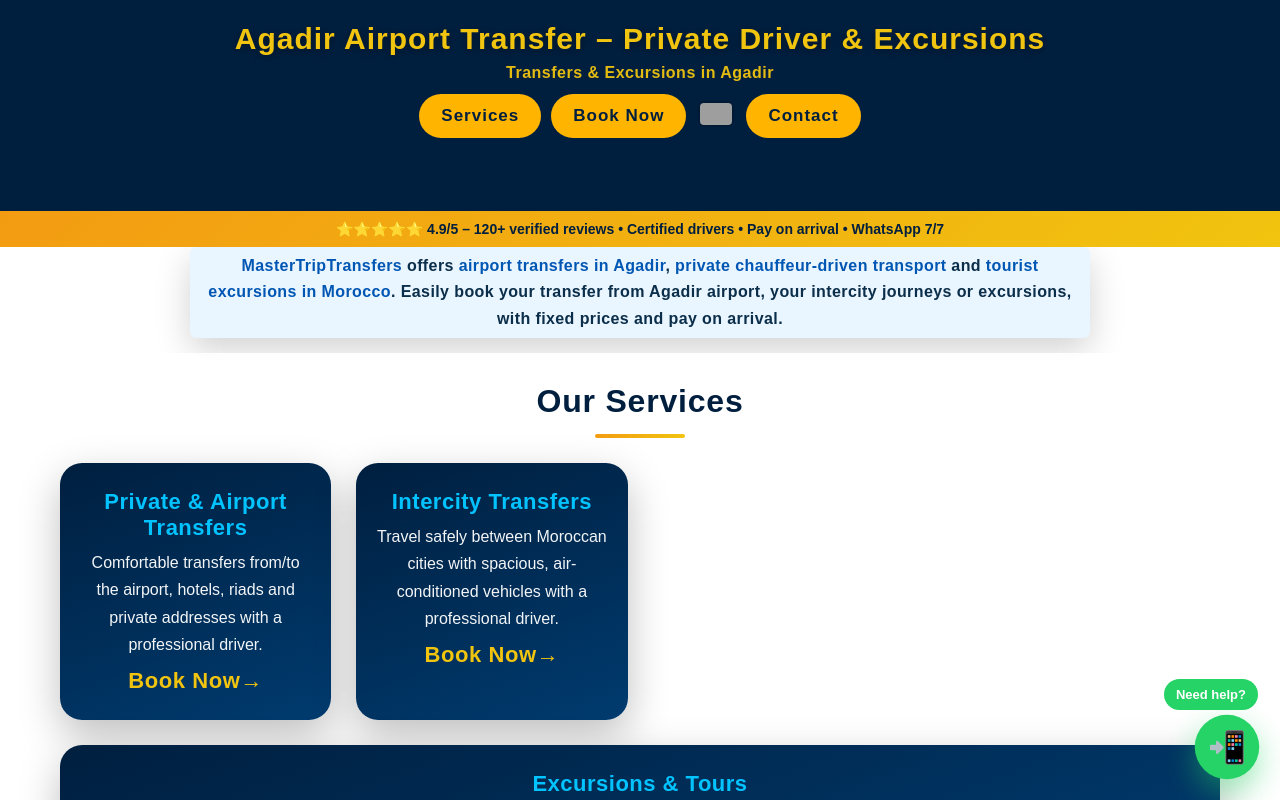
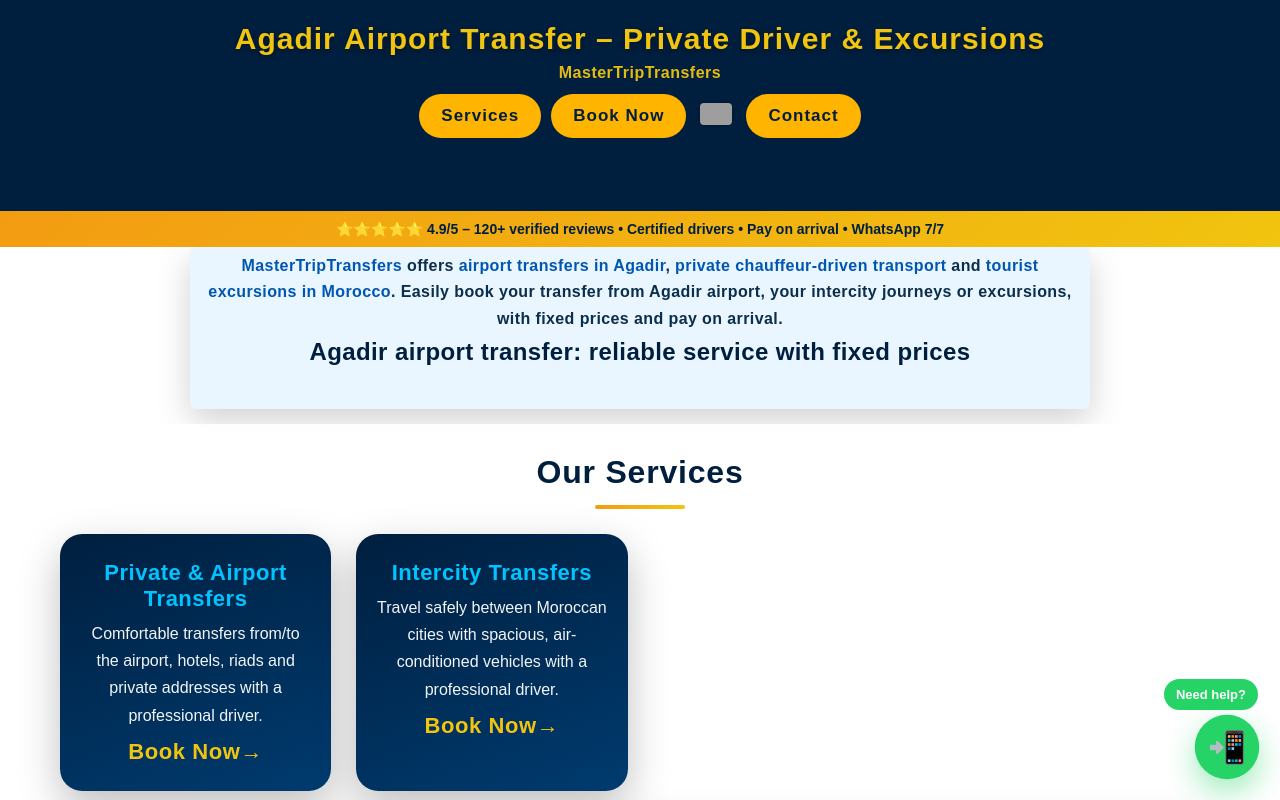
Before and after one commit to assamjid/mastertriptransfers, a website: page index.html in a window 1280 px wide. Shown: the top 800 px of the page. Drawn offline with Linux system fonts and the light colour scheme; grey boxes are pictures that could not be loaded.

Commit message:
Update index.html

```diff
--- a/index.html
+++ b/index.html
@@ -23,6 +23,7 @@
 
 <!-- ✅ MULTI-LANGUE -->
 <link rel="alternate" hreflang="fr" href="https://mastertriptransfers.com/">
+<link rel="alternate" hreflang="en" href="https://mastertriptransfers.com/">
 <link rel="alternate" hreflang="x-default" href="https://mastertriptransfers.com/">
 
 <!-- ✅ OPEN GRAPH (WhatsApp / Facebook) -->
@@ -128,7 +129,7 @@
     -->
 <p class="hero-h1"
    data-fr="MasterTripTransfers"
-   data-en="Transfers & Excursions in Agadir ">
+   data-en="MasterTripTransfers">
   Transferts & Excursions à Agadir
 </p>
 
@@ -183,6 +184,10 @@
     with fixed prices and pay on arrival.
 
   </p>
+  <h2 data-fr="Transfert aéroport Agadir : service fiable et prix fixes"
+    data-en="Agadir airport transfer: reliable service with fixed prices">
+Transfert aéroport Agadir : service fiable et prix fixes
+  </h2>
 
 </div>
 
```
